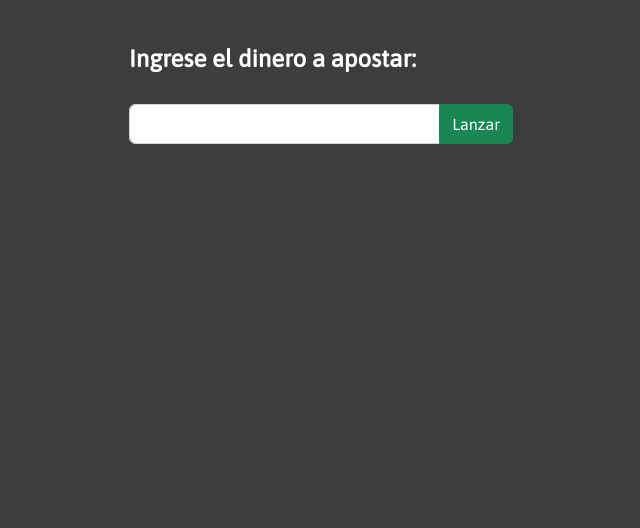
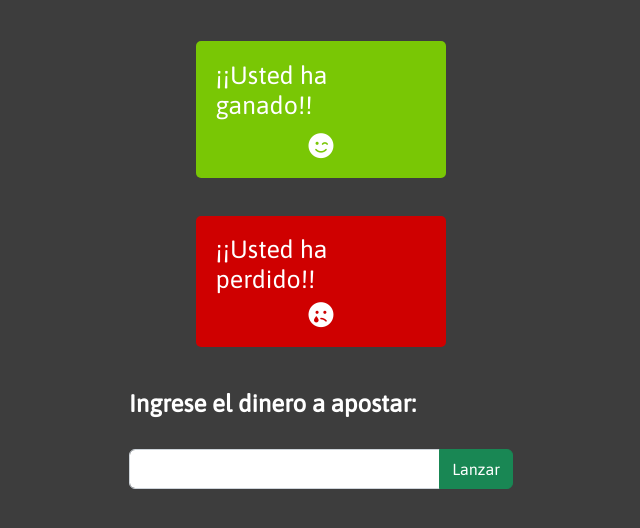
Before and after one commit to DavidForero120/Proyecto-Calidad, a website with bundled scripts: page juego.html in a window 1280 px wide. Shown: the part 162-690 px from the top of the page, without its empty margins (319-959 px from the left). Built offline with nearby package versions, Linux system fonts and the light colour scheme; a script that the page names is missing.

Commit message:
mensajes error-view

```diff
--- a/accion.js
+++ b/accion.js
@@ -1,4 +1,4 @@
-import Swal from 'sweetalert';
+import Swal from 'sweetalert2';
 
 const boton = document.getElementById('button-addon2');
 var opcion = 0;
--- a/juego.css
+++ b/juego.css
@@ -9,6 +9,9 @@ body{
       height: 100vh;
       padding: 5%;
       font-family: 'Asap', sans-serif;
+      display: flex;
+      flex-direction: column;
+      align-items: center;
 }
 #title{
     display: flex;
@@ -40,6 +43,40 @@ label{
 input{
       font-family: 'Asap', sans-serif;
 }
+.exito h1, .exito i{
+      font-size: 1.3em ;
+}
+.error h1, .error i{
+      font-size: 1.3em ;
+}
+.exito{
+      display: flex;
+      flex-direction: column;
+      justify-content: center;
+      align-items: center;
+      background-color: rgb(121, 199, 5);
+      padding: 5%;
+      border-radius: 5px;
+      color: white;
+      width: 75%;
+      margin-bottom: 5%;
+       margin-top: 5%;
+       gap: 5px;
+}
+.error{
+      display: flex;
+      flex-direction: column;
+      justify-content: center;
+      align-items: center;
+      background-color: rgb(207, 0, 0);
+      padding: 5%;
+      border-radius: 5px;
+      color: white;
+      width: 75%;
+      margin-bottom: 5%;
+      margin-top: 5%;
+
+}
 @media screen and (min-width: 480px) {
       #title h1{
             font-size: 2.5em !important;
@@ -48,6 +85,12 @@ input{
             font-size: 1.5em;
       }input{
             height: 2.5em ;
+      }.error{
+            width: 65%;
+            font-size: 1.2em;
+      }.exito{
+            width: 65%;
+            font-size: 1.2em;
       }
 
 }
--- a/juego.html
+++ b/juego.html
@@ -4,9 +4,11 @@
       <meta charset="UTF-8">
       <meta http-equiv="X-UA-Compatible" content="IE=edge">
       <meta name="viewport" content="width=device-width, initial-scale=1.0">
-      <link href="https://cdn.jsdelivr.net/npm/bootstrap@5.2.2/dist/css/bootstrap.min.css" rel="stylesheet" integrity="sha384-Zenh87qX5JnK2Jl0vWa8Ck2rdkQ2Bzep5IDxbcnCeuOxjzrPF/et3URy9Bv1WTRi" crossorigin="anonymous">
       <link rel="stylesheet" href="juego.css">
       <script src="https://cdn.jsdelivr.net/npm/sweetalert2@11"></script>
+      <script src="https://kit.fontawesome.com/6131ecdde6.js" crossorigin="anonymous"></script>
+      <link href="https://cdn.jsdelivr.net/npm/bootstrap@5.2.2/dist/css/bootstrap.min.css" rel="stylesheet" integrity="sha384-Zenh87qX5JnK2Jl0vWa8Ck2rdkQ2Bzep5IDxbcnCeuOxjzrPF/et3URy9Bv1WTRi" crossorigin="anonymous">
+
       <title>Cara_Sello</title>
 </head>
 <body>
@@ -16,6 +18,16 @@
             </div>
             <hr id="hr">
 
+                  <div id="exito" class="exito">
+                        <h1>¡¡Usted ha ganado!!</h1>
+                        <i class="fa-solid fa-face-smile-wink"></i>
+                  </div>
+
+                  <div id="error" class="error">
+                        <h1>¡¡Usted ha perdido!!</h1>
+                        <i class="fa-solid fa-face-sad-tear"></i>
+
+                  </div>
                   <div id="label">
                         <label for="btn">Ingrese el dinero a apostar:</label>
                   </div>
--- /dev/null
+++ b/package.json
@@ -0,0 +1,5 @@
+{
+  "dependencies": {
+    "fontawesome": "^5.6.3"
+  }
+}
```
Also changed, not shown: 1 other file.
